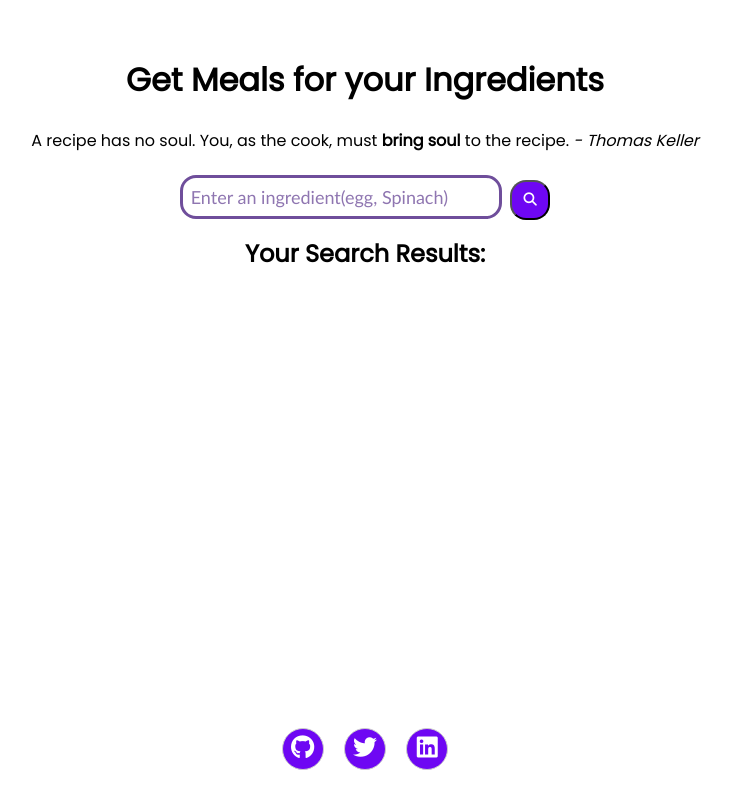
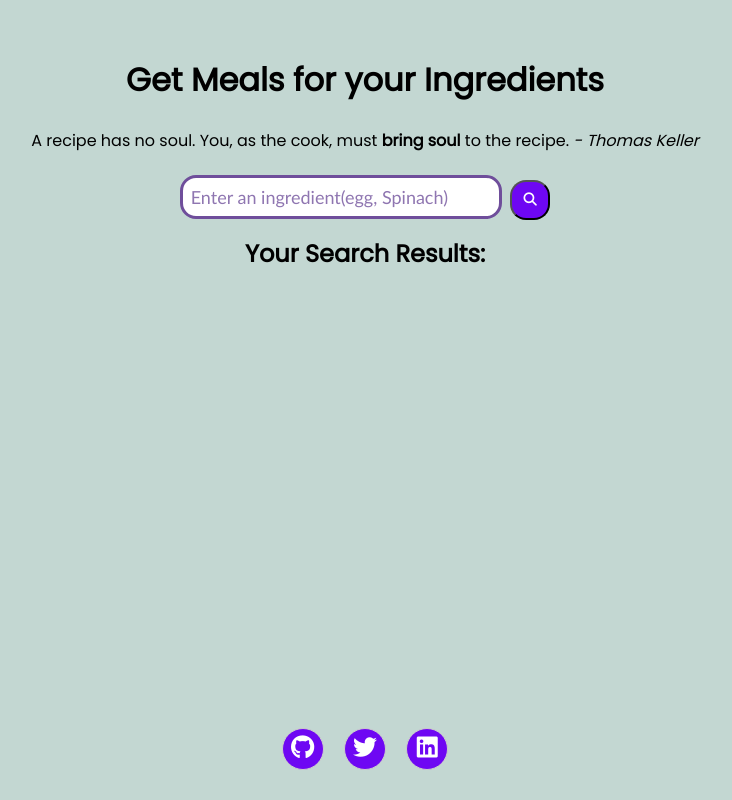
Before and after one commit to rushikesh1799/Easy-Meal-Recipe-App, a plain HTML site: page index.html in a window 1280 px wide. Shown: the whole page, without its empty margins (275-1007 px from the left). Drawn offline with Linux system fonts and the light colour scheme.

Commit message:
Update style.css

```diff
--- a/style.css
+++ b/style.css
@@ -5,7 +5,7 @@ html {
     margin: 0;
     padding: 0;
     box-sizing: border-box;
-
+    background: #c3d7d2;
 }
 
 .container {
@@ -17,7 +17,7 @@ html {
     max-width: 1280px;
     margin: 0 auto;
     padding: 2rem;
-    background: #fff;
+    background: #c3d7d2;
     text-align: center;
 }
 
@@ -95,6 +95,7 @@ blockquote {
     overflow: hidden;
     box-shadow: 0 4px 21px -12px rgba(0, 0, 0, 0.79);
     margin: 2rem 0;
+    background-color: #f4eeee;
 }
 
 .meal-img img {
@@ -267,7 +268,7 @@ blockquote {
 
 .footer {
     padding: 30px 0;
-    background-color: #FFFFFF;
+    background-color: #c3d7d2;
     position: absolute;
     bottom: 0;
     width: 100%;
```
